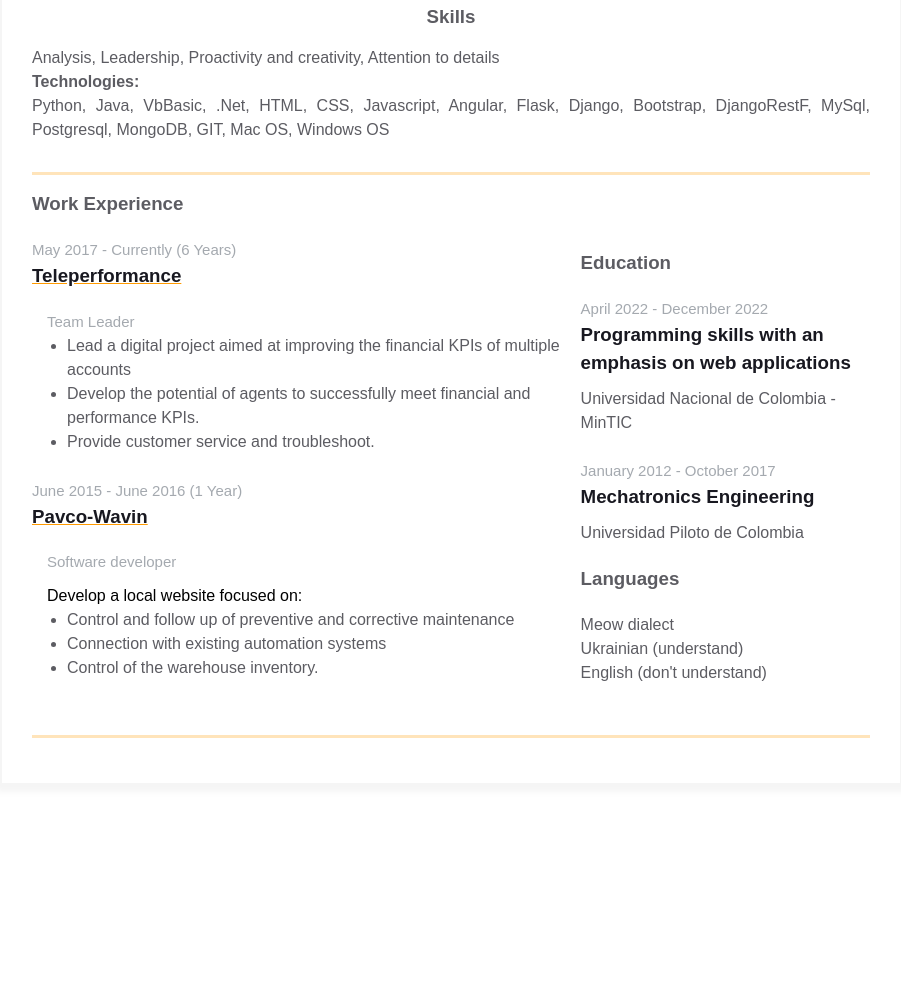
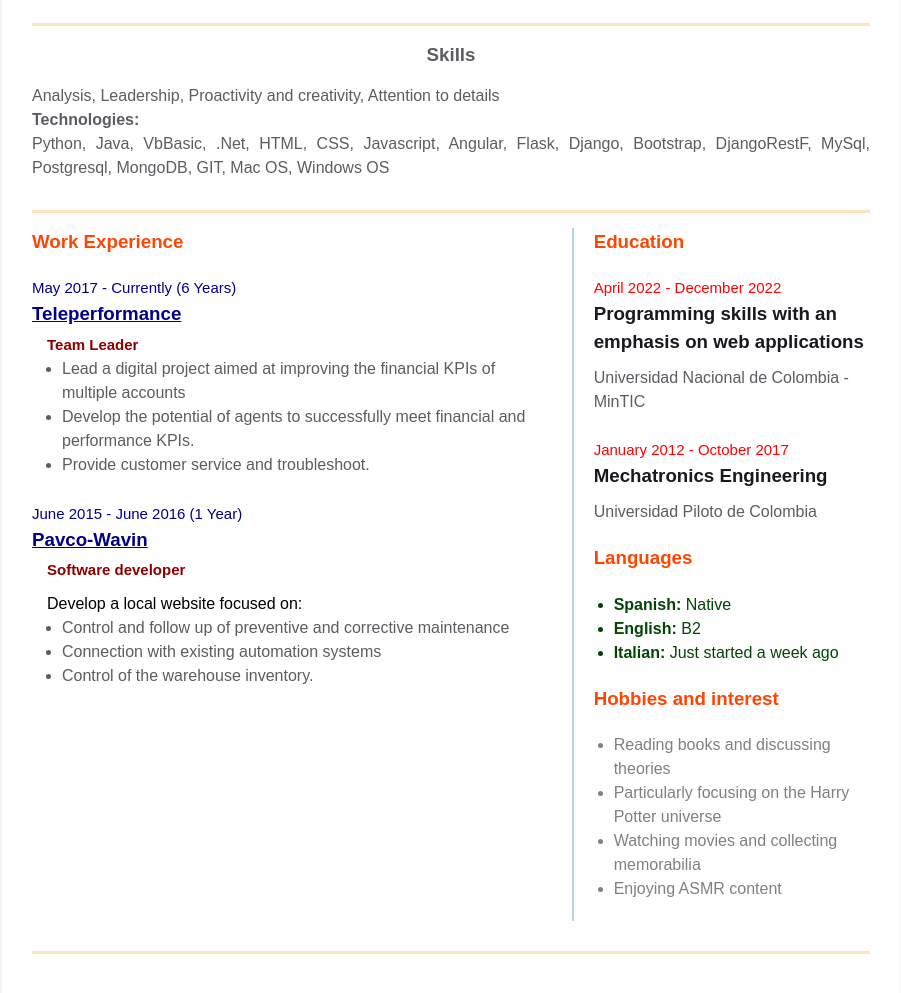
Before and after one commit to oskreduard/homepage, a plain HTML site: page index.html in a window 1280 px wide. Shown: the part 591-1584 px from the top of the page, without its empty margins (189-1090 px from the left). Before the commit the page ends 1425 px from the top, so only its background shows below. Drawn offline with Linux system fonts and the light colour scheme.

Commit message:
Adding HobbiHobbies and interest and updating styles css

```diff
--- a/index.html
+++ b/index.html
@@ -17,6 +17,7 @@
                 <h3 class="contact-info__sub-header">Backend Developer and Mechatronics Engineer </h3>
 
                 <div class="contact_info_container fh">
+                    <div class="contact-info__block">
                         <div class="contact-info__block">
                             <a href="" rel="author" class="contact-info__item">
                                 <div class="contact-info__item-icon-wrapper">
@@ -38,6 +39,7 @@
                                 </div>
                                 <span>OscarE-AvilaB</span>
                             </a>
+                        </div>
                     </div>
 
                     <div class="contact-info__block contact-info__block--center">
@@ -110,7 +112,7 @@
             <div class="container">
                 <div class="resume__block">
                   <div class="main-info fh">
-                    <div class="experiences">
+                    <div class="experiences experiences--border">
                         <h3 class="experiences__header">Work Experience</h3>
                             <div class="experiences__company">
                                 <div class="experiences__company-header">
@@ -160,12 +162,25 @@
                                     <p class="additional-info__education-university-name">Universidad Piloto de Colombia</p>
                                 </div>
                             </div>
-
                             <div class="additional-info__languages">
                                 <h3 class="additional-info__languages-header">Languages</h3>
-                                    <p class="additional-info__languages-item">Meow dialect</p>
-                                    <p class="additional-info__languages-item">Ukrainian (understand)</p>
-                                    <p class="additional-info__languages-item">English (don't understand)</p>
+                                <ul class="additional-info__languages-list">
+                                    <li><b>Spanish:</b> Native</p></li>
+                                    <li><b>English:</b> B2</p></li>
+                                    <li><b>Italian:</b> Just started a week ago</p></li>
+                                    </ul>
+                                </ul>
+                            </div>
+
+                            <div class="additional-info__interests">
+                                <h3 class="additional-info__interests-header">Hobbies and interest</h3>
+                                    <ul class="additional-info__interests-list">
+                                        <li>Reading books and discussing theories</li>
+                                        <li>Particularly focusing on the Harry Potter universe</li>
+                                        <li>Watching movies and collecting memorabilia</li>
+                                        <li>Enjoying ASMR content</li>
+                                    </ul>
+
                             </div>
                         </div>
                     </div>
--- a/styles.css
+++ b/styles.css
@@ -75,7 +75,7 @@
 .contact-info__header {
   color: var(--primary-text-color);
   margin-bottom: 15px;
-  text-decoration-color: var(--text-decoration-color);
+  text-decoration-color: blue;
   text-decoration-line: underline;
 }
 
@@ -122,12 +122,12 @@
 }
 
 .contact-info__avatar {
-  border-radius: 50%;
-  width: 100px;
-  height: 100px;
+  border-radius: 0%;
+  width: 150px;
+  height: 150px;
   object-fit: cover;
-  border: 3px solid;
-  border-color: var(--text-decoration-color);
+  border: 6px solid;
+  border-color: blue;
 }
 
 Intro and skills styles
@@ -142,7 +142,7 @@ Intro and skills styles
   width: 30px;
   display: flex;
   justify-content: left;
-  color:#ff9a00;
+  color: orangered;
   zoom: 250%;
 }
 
@@ -173,29 +173,35 @@ Intro and skills styles
 Experience and additional info styles
 
 .experiences {
-  flex: 1 1 60%;
-  margin-right: 50px;
+    flex: 1 1 60%;
+    margin-right: 50px;
+  }
+
+.experiences--border {
+    border-right: 2px solid lightblue;
+    padding-right: 20px;
+    margin-right: 20px;
 }
 
 .experiences__header {
-  color: var(--secondary-text-color);
+  color: orangered;
   text-align: left;
   margin-bottom: 20px;
 }
 
 .experiences__company-header-durability {
-  color: var(--durability-text-color);
+  color: darkblue;
   text-align: left;
-  margin-bottom: 10px;
+  margin-bottom: 5px;
   font-size: 15px;
 }
 
 .experiences__company-header-name {
-  color: var(--primary-text-color);
-  text-decoration-color: var(--text-decoration-color);
+  color: darkblue;
+  text-decoration-color: darkblue;
   text-decoration-line: underline;
   text-align: left;
-  margin-bottom: 20px;
+  margin-bottom: 5px;
 }
 
 .experiences__company-project {
@@ -204,7 +210,8 @@ Experience and additional info styles
 }
 
 .experiences__company-project-role {
-  color: var(--durability-text-color);
+  color: darkred;
+  font-weight: bold;
   text-align: left;
   margin-bottom: 10px;
   font-size: 15px;
@@ -218,7 +225,7 @@ Experience and additional info styles
 
 .experiences__company-project-responsibilities {
   color: var(--secondary-text-color);
-  padding-left: 20px;
+  padding-left: 15px;
 }
 
 .additional-info {
@@ -232,13 +239,13 @@ Experience and additional info styles
 }
 
 .additional-info__education-header {
-  color: var(--secondary-text-color);
+  color: orangered;
   text-align: left;
   margin-bottom: 20px;
 }
 
 .additional-info__education-university-durability {
-  color: var(--durability-text-color);
+  color: red;
   text-align: left;
   margin-bottom: 10px;
   font-size: 15px;
@@ -259,11 +266,34 @@ Experience and additional info styles
 }
 
 .additional-info__languages-header {
-  color: var(--secondary-text-color);
+  color: orangered;
   text-align: left;
   margin-bottom: 20px;
 }
 
 .additional-info__languages-item {
+  color: rgb(3, 69, 3);
+}
+
+.additional-info__languages-list {
+    color:rgb(3, 69, 3);
+    padding-left: 20px;
+}
+
+.additional-info__interests {
+  margin-bottom: 20px;
+}
+
+.additional-info__interests-header {
+  color: orangered;
+  text-align: left;
+  margin-bottom: 20px;
+}
+
+.additional-info__interests-item {
   color: var(--secondary-text-color);
 }
+.additional-info__interests-list {
+    color:grey;
+    padding-left: 20px;
+}
```
Lines whose indentation alone changed are shown as unchanged.
